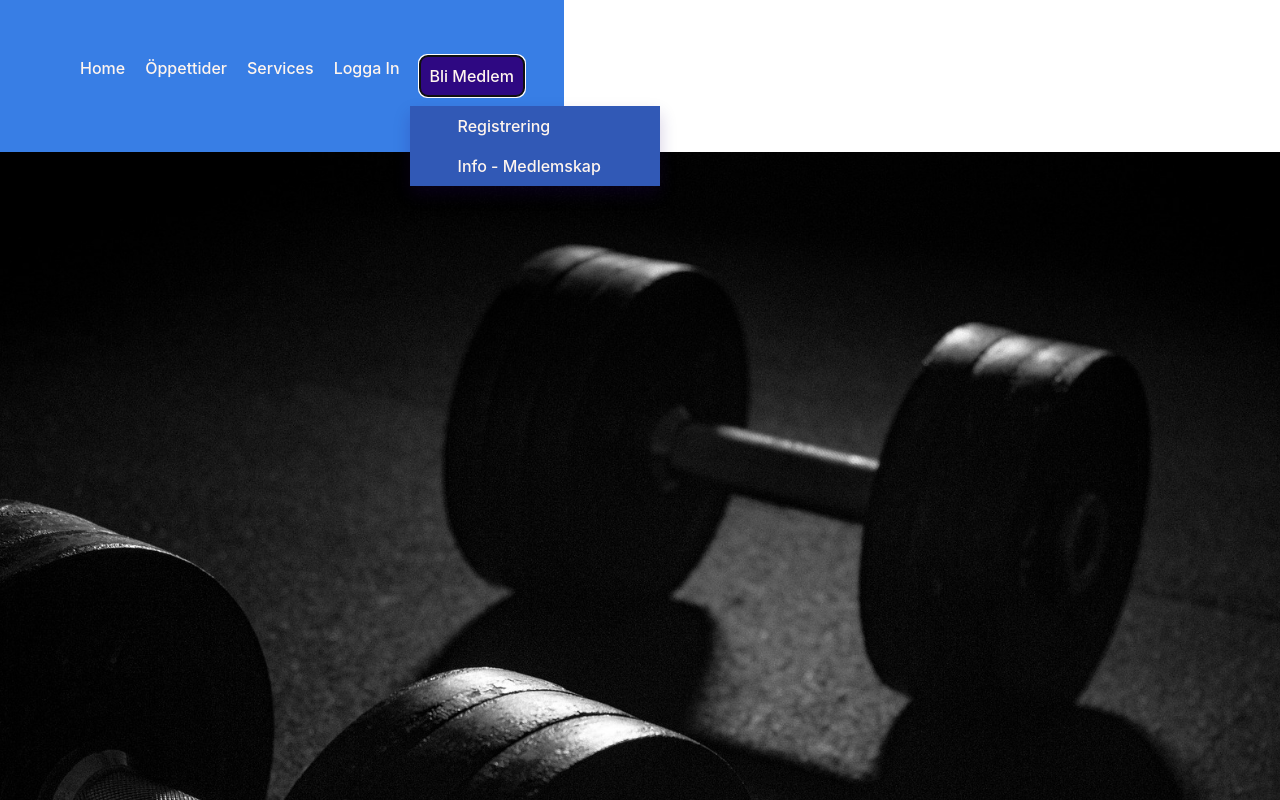
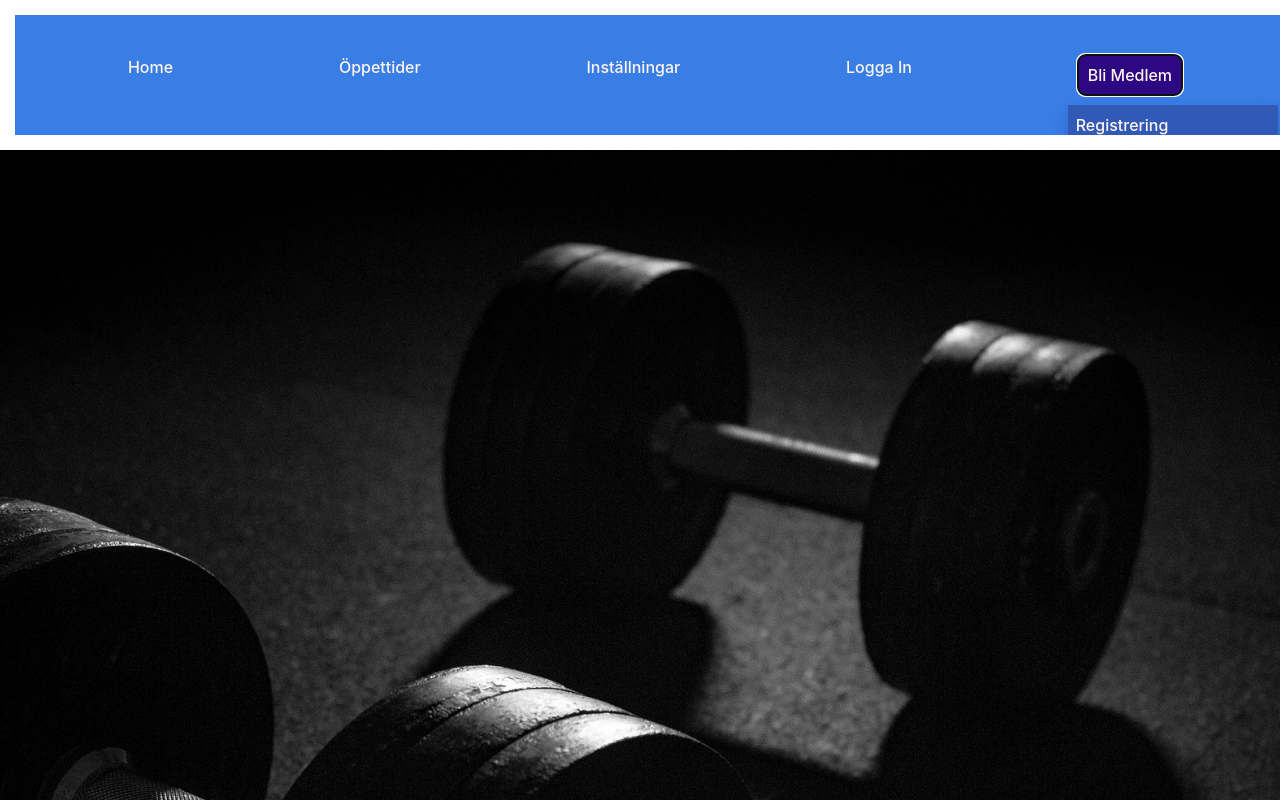
Before and after one commit to anne-kurvinen/MalFriAnn, a React (Vite) app in the folder frontend/: page / in a window 1280 px wide. Both pictures are taken after a click on the button "Bli Medlem". Shown: the top 800 px of the page. Built offline with nearby package versions, Linux system fonts and the light colour scheme; no server answers.

Commit message:
navbaren uppdaterats

```diff
--- a/frontend/src/App.jsx
+++ b/frontend/src/App.jsx
@@ -1,54 +1,28 @@
-import { useState, useEffect } from 'react'
-import './App.css'
+/* import { useEffect } from 'react'
+import './App.css' */
 import Carousel from './components/carousel/carousel.jsx';
+import NavbarComponent from './components/navbar/NavbarComponent.jsx'
 
 
 function App() {
-  const [dropdownOpen, setDropdownOpen] = useState(false);
 
-  const toggleDropdown = () => {
-    setDropdownOpen(!dropdownOpen);
-  };
-
+/*
   useEffect(() => {
     fetch('/api')
       .then((response) => response.json())
       .then((result) => {
         alert(`Hello ${result.hello}!`)
       })
-  }, [])
+  }, []) */
 
   return (
-    <div>
-      <nav className="navbar">
-        <div className="navbar-container">
-          <ul className="navbar-list">
-            <li><a href="/">Home</a></li>
-            <li><a href="/om-oss">Öppettider</a></li>
-            <li><a href="/services">Services</a></li>
-            <li><a href="/inlog">Logga In</a></li>
-            <li className="dropdown">
-              <button className="dropdown-btn" onClick={toggleDropdown}>
-                Bli Medlem
-              </button>
-              {dropdownOpen && (
-                <ul className="dropdown-menu">
-                  <li><a href="/registrering">Registrering</a></li>
-                  <li><a href="/info">Info - Medlemskap</a></li>
-                </ul>
-              )}
-            </li>
-          </ul>
-        </div>
-      </nav>
-        <div>
+    <>
+          <NavbarComponent />
+
           <Carousel />
-        </div>
-            <div>
-        <h1>VÄLKOMMEN TILL VÅRT TRÄNINGSCENTER!</h1>
-        <p>This is the content below the sticky navbar.</p>
-      </div>
-    </div>
+       </>
+
+
   );
 }
 export default App;
--- /dev/null
+++ b/frontend/src/components/navbar/navbarComponent.css
@@ -0,0 +1,87 @@
+* {
+    margin: 0;
+    padding: 0;
+    box-sizing: border-box;
+  }
+
+  .navbar {
+    display: block;
+    margin: 15px;
+    top: 0;
+    background-color: hsl(216, 77%, 56%);
+    padding: 10px 10px;
+    z-index: 1000;
+    width: 100%;
+    overflow: auto;
+  }
+
+  .navbar-container {
+    max-width: 100%;
+    margin: auto;
+    padding: 20px 20px;
+  }
+
+  .navbar-list {
+    list-style-type: none;
+    display: flex;
+    justify-content: space-around;
+  }
+
+  .navbar-list li {
+    padding: 10px;
+  }
+
+  .navbar-list a {
+    color: seashell;
+    text-decoration: none;
+    font-size: 16px;
+  }
+
+  .navbar-list a:hover {
+    color: #090f53;
+  }
+
+  .dropdown {
+    position: relative;
+    display: inline-block;
+  }
+
+  .dropdown-btn {
+    background-color: hwb(259 3% 49%);
+    color: seashell;
+    border: none;
+    padding: 10px 10px;
+    font-size: 16px;
+    cursor: pointer;
+  }
+
+  .dropdown-btn:hover {
+    background-color: #3029e8;
+  }
+
+  .dropdown-menu {
+    position: absolute;
+    top: 100%;
+    left: 0;
+    background-color: rgb(49, 89, 182);
+    min-width: 210px;
+    box-shadow: 0px 8px 16px rgba(41, 1, 114, 0.2);
+    z-index: 1;
+    list-style-type: none;
+  }
+
+  .dropdown-menu li {
+    padding: 8px 8px;
+    text-align: left;
+    margin-left: 2;
+  }
+
+  .dropdown-menu li a {
+    color: seashell;
+    text-decoration: none;
+  }
+
+  .dropdown-menu li a:hover {
+    background-color: seashell;
+    color: rgb(20, 11, 86);
+  }
--- /dev/null
+++ b/frontend/src/components/navbar/navbarComponent.jsx
@@ -0,0 +1,37 @@
+import { useState } from 'react';
+import './NavbarComponent.css';
+
+function NavbarComponent() {
+  const [dropdownOpen, setDropdownOpen] = useState(false);
+
+  const toggleDropdown = () => {
+    setDropdownOpen(!dropdownOpen);
+  };
+
+  return (
+    <div>
+      <nav className="navbar">
+        <div className="navbar-container">
+          <ul className="navbar-list">
+            <li><a href="/">Home</a></li>
+            <li><a href="/om-oss">Öppettider</a></li>
+            <li><a href="/inställningar">Inställningar</a></li>
+            <li><a href="/inlog">Logga In</a></li>
+            <li className="dropdown">
+              <button className="dropdown-btn" onClick={toggleDropdown}>
+                Bli Medlem
+              </button>
+              {dropdownOpen && (
+                <ul className="dropdown-menu">
+                  <li><a href="/registrering">Registrering</a></li>
+                  <li><a href="/info">Info - Medlemskap</a></li>
+                </ul>
+              )}
+            </li>
+          </ul>
+        </div>
+      </nav>
+    </div>
+  );
+}
+export default NavbarComponent;
```
